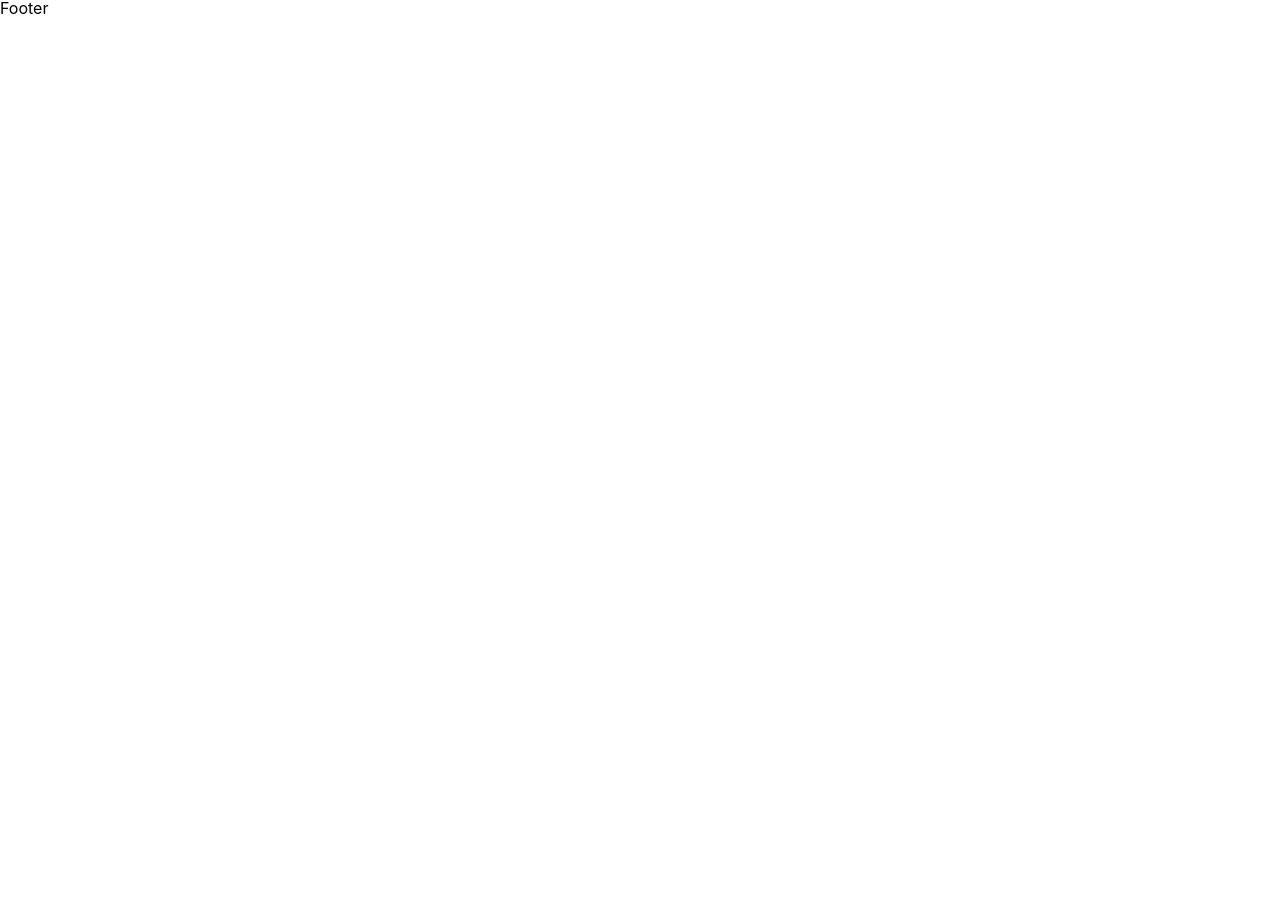
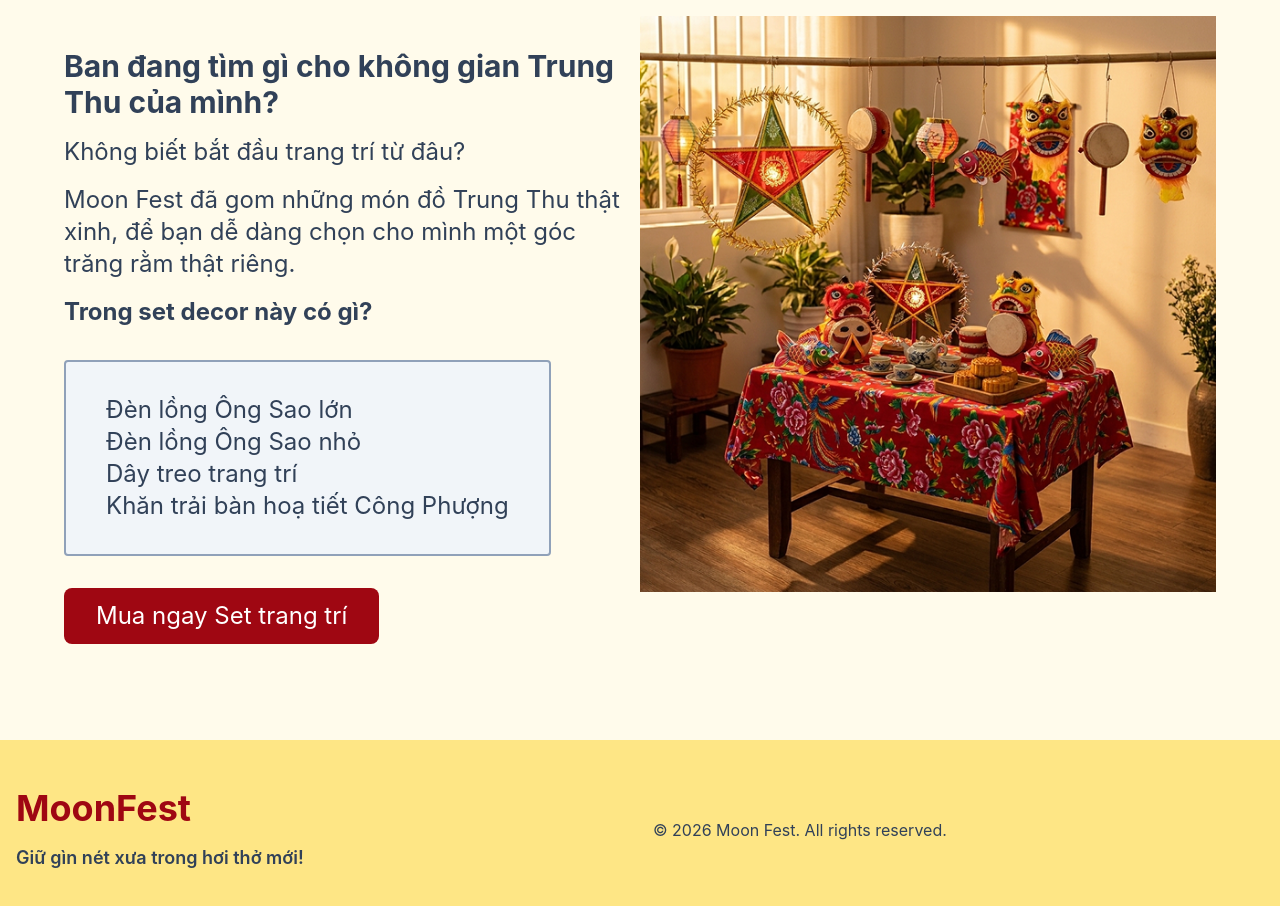
Before and after one commit to Trang217/moon-fest, a React (Vite) app: page / in a window 1280 px wide. Shown: the part 780-1686 px from the top of the page. Before the commit the page ends 800 px from the top, so only its background shows below. Built offline with nearby package versions, Linux system fonts and the light colour scheme.

Commit message:
add more component and data

```diff
--- a/src/components/Footer.tsx
+++ b/src/components/Footer.tsx
@@ -1,8 +1,21 @@
+import Logo from "./Logo";
 
 export default function Footer() {
   return (
-    <div>
-     Footer
-    </div>
-  )
+    <footer className="bg-amber-200 text-slate-700 py-12 flex flex-row justify-center items-center">
+      <div className="px-4 flex flex-col">
+        <Logo />
+
+        <p className="text-center mt-4 text-lg font-semibold">
+          Giữ gìn nét xưa trong hơi thở mới!
+        </p>
+      </div>
+
+      <div className="flex-1">
+        <p className="text-center">
+          &copy; {new Date().getFullYear()} Moon Fest. All rights reserved.
+        </p>
+      </div>
+    </footer>
+  );
 }
--- a/src/components/Layout.tsx
+++ b/src/components/Layout.tsx
@@ -9,7 +9,7 @@ export default function Layout({ children }: LayoutProps) {
   return (
     <div className="min-h-screen flex flex-col">
       <Header />
-      <main className="flex-1">{children}</main>
+      <main className="flex-1 bg-amber-50">{children}</main>
       <Footer />
     </div>
   );
--- /dev/null
+++ b/src/components/Product.tsx
@@ -0,0 +1,5 @@
+function Product() {
+  return <div>Product</div>;
+}
+
+export default Product;
--- /dev/null
+++ b/src/components/ProductIntro.tsx
@@ -0,0 +1,39 @@
+function ProductIntro() {
+  return (
+    <section className="px-8 py-16">
+      <div className="grid mx-auto max-w-6xl grid-cols-2">
+        <div className="py-8 flex flex-col gap-4 justify-center items-start">
+          <h2 className="text-3xl font-bold text-slate-700">
+            Ban đang tìm gì cho không gian Trung Thu của mình?
+          </h2>
+          <p className="text-slate-700 text-2xl">
+            Không biết bắt đầu trang trí từ đâu?
+          </p>
+          <p className="text-slate-700 text-2xl">
+            Moon Fest đã gom những món đồ Trung Thu thật xinh, để bạn dễ dàng
+            chọn cho mình một góc trăng rằm thật riêng.
+          </p>
+          <h3 className="text-2xl font-bold text-slate-700">
+            Trong set decor này có gì?
+          </h3>
+
+          <ul className=" list-inside mt-4 bg-slate-100 px-10 py-8 text-slate-700 text-2xl border-2 border-slate-400 rounded-sm p-4 ">
+            <li>Đèn lồng Ông Sao lớn</li>
+            <li>Đèn lồng Ông Sao nhỏ</li>
+            <li>Dây treo trang trí</li>
+            <li>Khăn trải bàn hoạ tiết Công Phượng</li>
+          </ul>
+
+          <button className="bg-red-800 mt-4 text-white text-2xl px-8 py-3 rounded-lg transition-colors cursor-pointer hover:scale-105 hover:text-amber-50 duration-75">
+            Mua ngay Set trang trí
+          </button>
+        </div>
+        <div className="">
+          <img src="/src/images/set-decor.png" alt="Set Decor" />
+        </div>
+      </div>
+    </section>
+  );
+}
+
+export default ProductIntro;
--- /dev/null
+++ b/src/data.ts
@@ -0,0 +1,17 @@
+export interface Product {
+  id: number;
+  name: string;
+  description: string;
+  price: number;
+  imageUrl: string;
+}
+export const products: Product[] = [
+  {
+    id: 1,
+    name: "Đèn lồng ông sao size lớn",
+    price: 5,
+    description:
+      "Đèn lồng ông sao size lớn, thích hợp trang trí trong dịp Tết Trung Thu.",
+    imageUrl: "/src/images/den-long-ong-sao.png",
+  },
+];
--- a/src/pages/HomePage.tsx
+++ b/src/pages/HomePage.tsx
@@ -1,11 +1,13 @@
 import Hero from "../components/Hero";
 import Layout from "../components/Layout";
+import ProductIntro from "../components/ProductIntro";
 
 export default function HomePage() {
   return (
     <div>
       <Layout>
         <Hero />
+        <ProductIntro />
       </Layout>
     </div>
   );
```
